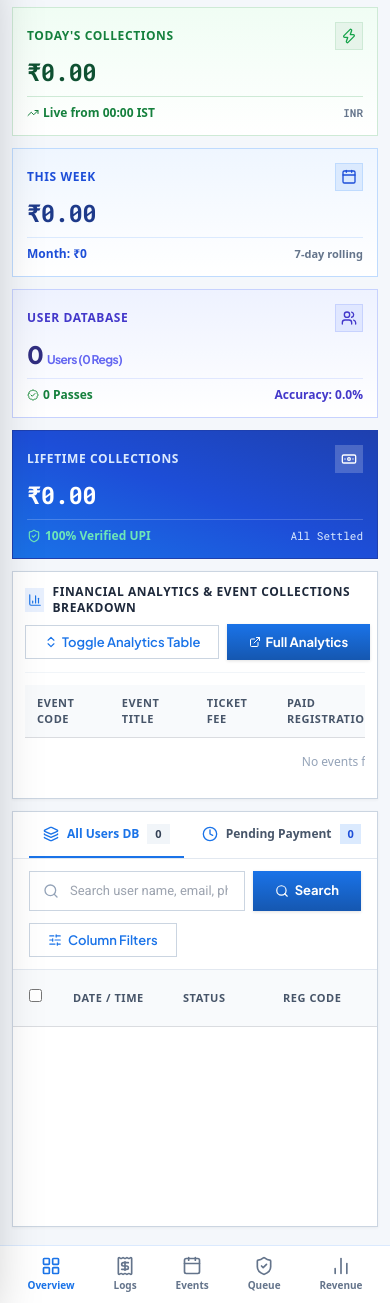
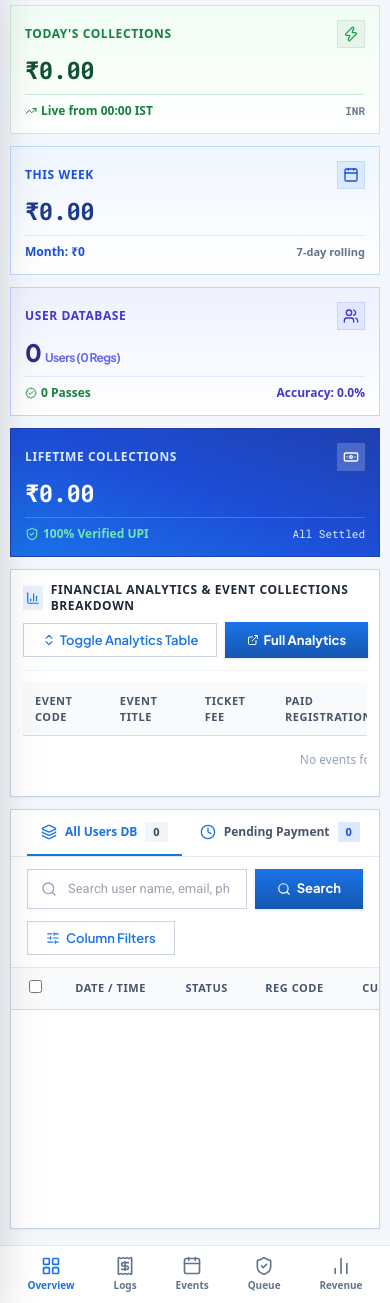
Before and after one commit to dinesh20073/rms, a Django app: page /dashboard/ in a window 390 px wide. Shown: the part 61-1364 px from the top of the page. Run offline with Django 5.2, Linux system fonts and the light colour scheme; data comes from the database, SQL or seed files in the repository; data that the repository does not hold is empty; some libraries are stand-ins or nearby versions.

Commit message:
Optimize dashboard, tables, and public views for mobile devices and app responsiveness

```diff
--- a/templates/base.html
+++ b/templates/base.html
@@ -318,6 +318,7 @@
             background-color: #ffffff;
             scrollbar-width: thin;
             scrollbar-color: #cbd5e1 #f8fafc;
+            -webkit-overflow-scrolling: touch;
         }
         .table-scroll-container thead th {
             position: sticky;
@@ -326,6 +327,9 @@
             background-color: #f8fafc;
             border-bottom: 1px solid #dadce0;
         }
+
+        /* Freeze Columns on Desktop Screens (lg: >= 1024px) */
+        @media (min-width: 1024px) {
             .table-freeze-col-1 { position: sticky; left: 0px; z-index: 10; width: 44px; min-width: 44px; max-width: 44px; }
             .table-freeze-col-2 { position: sticky; left: 44px; z-index: 10; min-width: 110px; }
             .table-freeze-col-3 { position: sticky; left: 154px; z-index: 10; min-width: 100px; }
@@ -341,6 +345,7 @@
             thead th.table-freeze-col-6 {
                 z-index: 30 !important;
                 background-color: #f8fafc !important;
+            }
         }
 
         /* Status-Based Row Background Coloring (High Visibility & Rich Tints) */
--- a/templates/dashboard/overview.html
+++ b/templates/dashboard/overview.html
@@ -3,7 +3,7 @@
 {% block header_title %}Financial Analytics, Collections & Database Overview{% endblock %}
 
 {% block content %}
-<div class="p-3 sm:p-4 max-w-[1600px] w-full mx-auto h-full flex flex-col space-y-3 overflow-hidden">
+<div class="p-2.5 sm:p-4 max-w-[1600px] w-full mx-auto min-h-full lg:h-full flex flex-col space-y-3 overflow-y-auto lg:overflow-hidden">
 
     <!-- 1. Financial Analytics & Collections KPI Cards Grid -->
     <div class="grid grid-cols-1 sm:grid-cols-2 lg:grid-cols-4 gap-3 shrink-0">
@@ -169,7 +169,7 @@
     </div>
 
     <!-- 3. Main Registered Users Database Explorer Card -->
-    <div class="google-card flex-1 min-h-0 flex flex-col overflow-hidden">
+    <div class="google-card flex-1 min-h-[420px] lg:min-h-0 flex flex-col overflow-hidden">
 
         <!-- Short Segmented Tabs: All | Pending | Verified | Review -->
         <div class="border-b border-[#e2e8f0] px-4 sm:px-6 flex flex-wrap items-center justify-between gap-3 text-xs font-bold text-slate-600 bg-white shrink-0">
--- a/templates/dashboard/registrations/list.html
+++ b/templates/dashboard/registrations/list.html
@@ -3,7 +3,7 @@
 {% block header_title %}Registration Logs Directory{% endblock %}
 
 {% block content %}
-<div class="p-3 sm:p-4 max-w-[1600px] w-full mx-auto h-full flex flex-col space-y-3 overflow-hidden">
+<div class="p-2.5 sm:p-4 max-w-[1600px] w-full mx-auto min-h-full lg:h-full flex flex-col space-y-3 overflow-y-auto lg:overflow-hidden">
 
     <!-- Top Multi-Column Filter & Search Bar (Google Style - Fixed Top) -->
     <div class="google-card p-4 flex flex-col gap-3 shrink-0">
@@ -208,7 +208,7 @@
     </div>
 
     <!-- Google Table Container (Sticky Header & Freeze Columns up to Event - Bottom Scroll Alone) -->
-    <div class="google-card flex-1 min-h-0 flex flex-col overflow-hidden">
+    <div class="google-card flex-1 min-h-[420px] lg:min-h-0 flex flex-col overflow-hidden">
         <div class="table-scroll-container flex-1 min-h-0 overflow-auto">
             <table class="w-full text-left text-xs border-collapse min-w-[1050px]">
                 <thead class="bg-[#f8f9fa] border-b border-[#dadce0] text-[#5f6368] font-medium text-[11px] uppercase tracking-wider">
```
Lines whose indentation alone changed are shown as unchanged.
